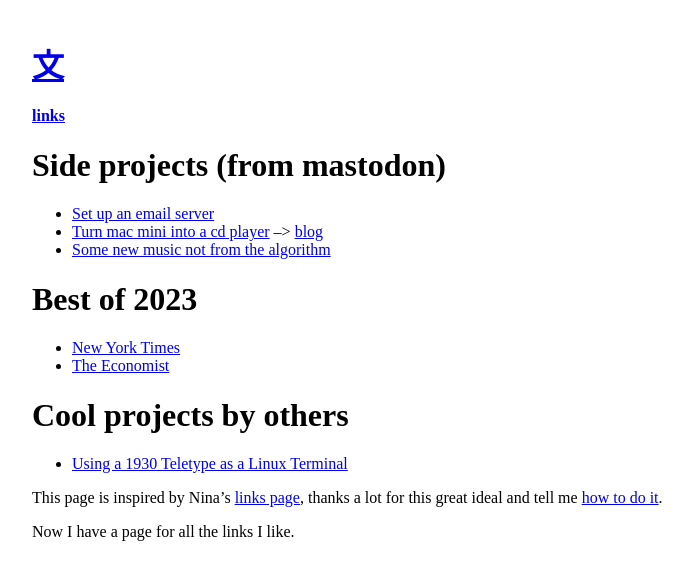
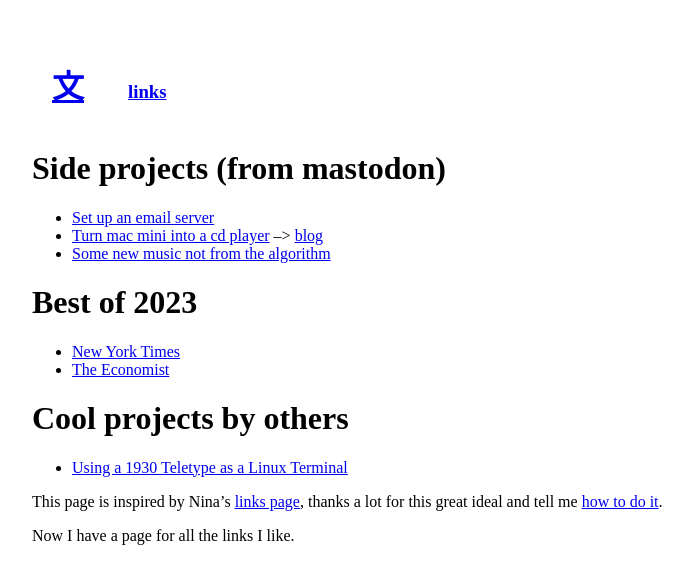
Before and after one commit to wangw469/wangw469.github.io, a Jekyll site: the page built from links.md, in a window 1280 px wide. Shown: the top 584 px of the page, without its empty margins (8-701 px from the left). Built offline with Jekyll 4.4.1, drawn with Linux system fonts in a browser that asks for light colours; our own code applies the rules of GitHub Pages for plain Markdown files.

Commit message:
update header

```diff
--- a/_layouts/default.html
+++ b/_layouts/default.html
@@ -4,12 +4,25 @@
    <title>{{ page.title }}</title>
    <meta name="viewport" content="width=device-width, initial-scale=1">
    <meta http-equiv="content-type" content="text/html; charset=utf-8" />
+   <style>
+        .title h1,
+        .title h3 {
+            display: inline-block;
+        }
+
+        .title a {
+            margin: 20px;
+        }
+    </style>
 </head>
 <body style="max-width:800px; margin:40px;">
 
 <div class="site">
   <div class="title">
-      <h1><a href="/">文</a></h1> <h4><a href="/links.html">links</a></h4>
+      <h1><a href="/">文</a></h1>
+      <h3>
+          <a href="/links.html">links</a>
+      </h3>
   </div>
 
   {{ content }}
```
